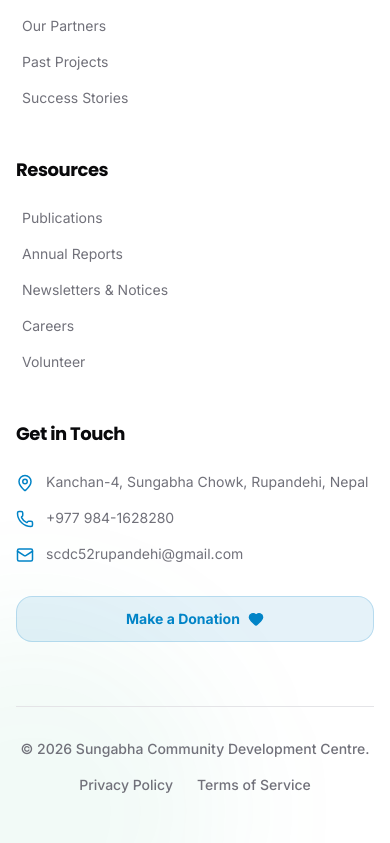
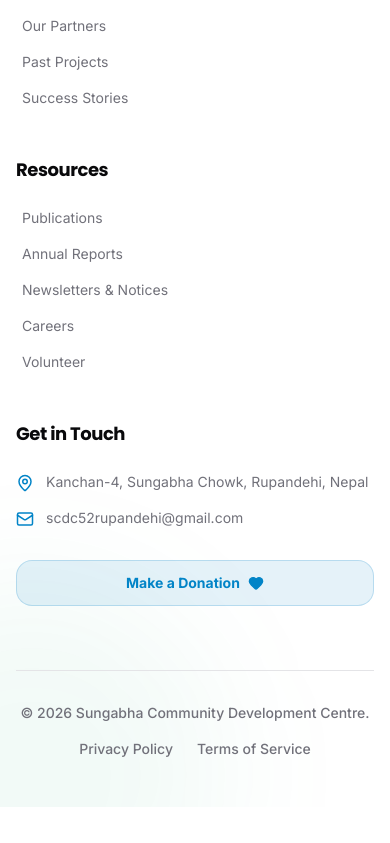
Before and after one commit to scdc52rupandehi-gif/sungabha-org-np, a Next.js app: page / in a window 390 px wide. Shown: the part 8296-9139 px from the top of the page. After the commit the page ends 9103 px from the top, so only its background shows below. Built offline with nearby package versions, Linux system fonts and the light colour scheme; no server answers; the database is empty.

Commit message:
Remove phone number from footer

```diff
--- a/src/components/Footer.tsx
+++ b/src/components/Footer.tsx
@@ -81,10 +81,7 @@ const Footer = () => {
                 <MapPin className="text-brand-blue shrink-0 mt-0.5" size={18} />
                 <p className="text-sm">Kanchan-4, Sungabha Chowk, Rupandehi, Nepal</p>
               </div>
-              <div className="flex items-start gap-3 text-muted-foreground">
-                <Phone className="text-brand-blue shrink-0 mt-0.5" size={18} />
-                <p className="text-sm">+977 984-1628280</p>
-              </div>
+
               <div className="flex items-start gap-3 text-muted-foreground">
                 <Mail className="text-brand-blue shrink-0 mt-0.5" size={18} />
                 <p className="text-sm">scdc52rupandehi@gmail.com</p>
```
